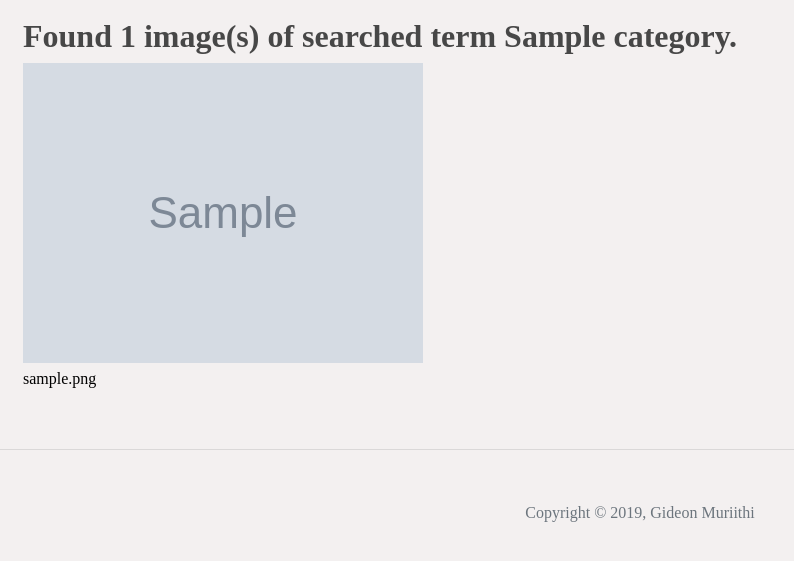
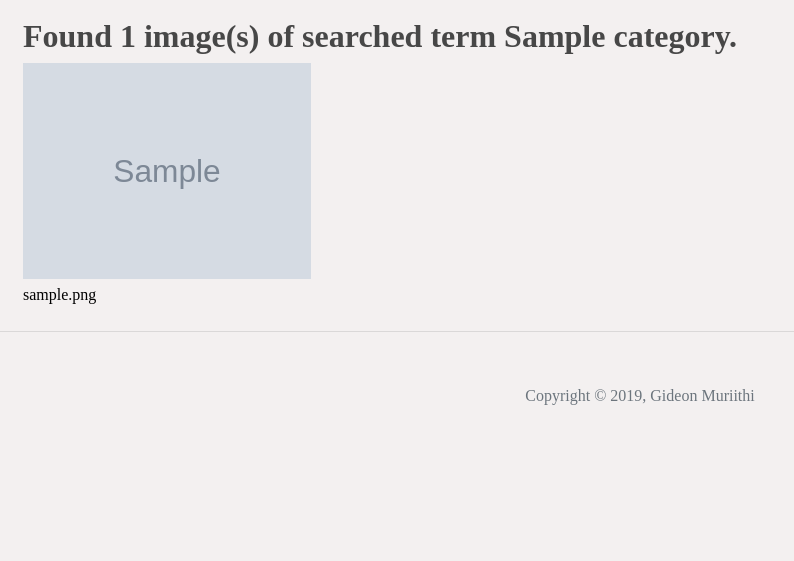
Before and after one commit to Gideon-Muriithi/photos_gallary, a Django app: template photos/templates/search.html in a window 1280 px wide. Shown: the part 56-617 px from the top of the page, without its empty margins (0-794 px from the left). Run offline with Django 3.2, Linux system fonts and the light colour scheme; tables that the repository leaves empty hold one stand-in row (values such as "Sample post"); the template is opened without the code that fills it: values that come from a table or form of the project are taken from there, most other values are stand-ins (such as "Sample title", 1, 10 or a date in 2020); grey boxes marked "Sample" are stand-in pictures; some libraries are stand-ins or nearby versions.

Commit message:
Change row columns

```diff
--- a/photos/templates/search.html
+++ b/photos/templates/search.html
@@ -13,7 +13,7 @@
         <div class="row">
             {% if images %}
             {% for image in images %}
-            <div class="col-md-12">
+            <div class="col-md-3">
                 <img src="{{ image.image.url }}" alt="" class="img-fluid" data-toggle="modal"
                     data-target="#{{ image.id }}">
                 <p class="mt-1">{{ image.image_description|truncatewords:20 }}</p>
```
